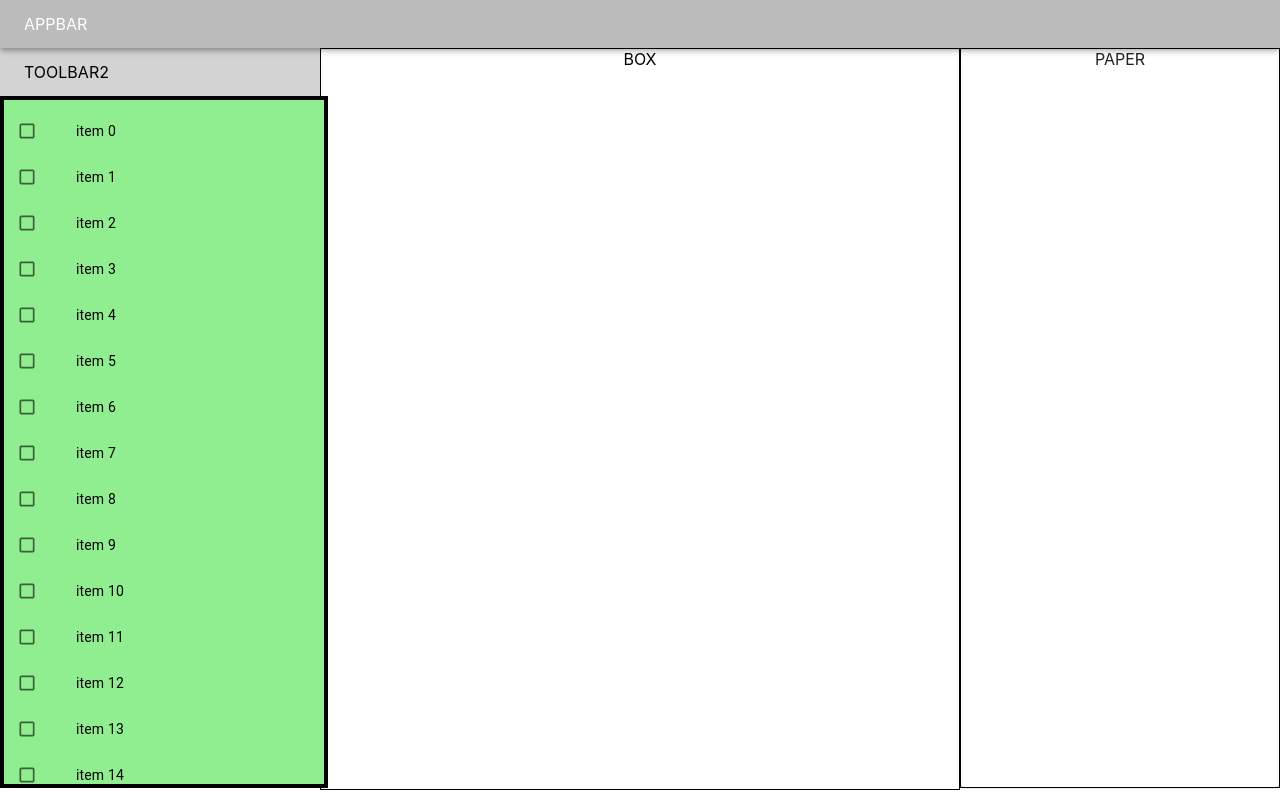
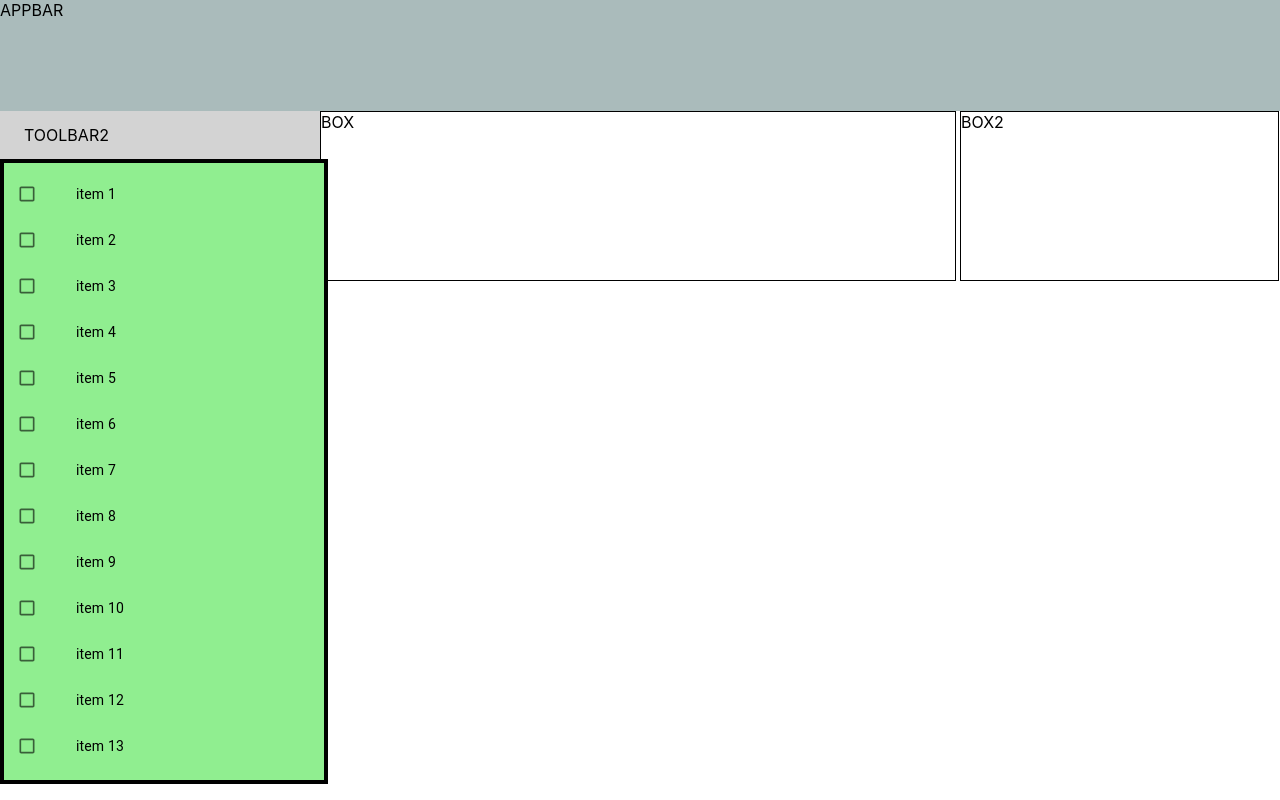
Before and after one commit to treealarm/Hann, a React (Create React App) app: page / in a window 1280 px wide. Built offline with nearby package versions, Linux system fonts and the light colour scheme.

Commit message:
regular boxes

```diff
--- a/src/App.js
+++ b/src/App.js
@@ -5,32 +5,42 @@ import { TreeControl } from './TreeControl.tsx';
 
 function App() {
   return (
-    <div className="App">
-      <Box sx={{ height: '100vh' }}>
-        <Box sx={{ flexGrow: 1 }}>
-          <AppBar sx={{ backgroundColor: '#bbbbbb' }} >
-            <Toolbar variant='dense'>APPBAR</Toolbar>
-          </AppBar>
-          <Toolbar variant='dense'>FAKE</Toolbar>
-        </Box>
-        <Grid container sx={{ height: 'calc(100% - 60px)' }}>
-          <Grid item xs={3} sx={{ height: "100%" }}>
+      <Box sx={{ height: '98vh' }}>
+        <Box sx={{ height:'111px', backgroundColor: '#aabbbb' }}>
+          APPBAR
+          </Box>
+        <Grid
+        container
+         sx={{
+            width: '100%',
+            height: 'calc(100% - 111px)'
+            }}>
+
+          <Grid item xs={3} sx={{
+           height: '100%'
+             }}>
             <TreeControl />
           </Grid>
-          <Grid item xs sx={{ minWidth: "100px" }}>
-            <Box sx={{ height: '100%', border:1 }}>
+
+          <Grid item xs sx={{ minWidth: "100px", height:'50%' }}>
+            <Box sx={{
+            width: '99%',
+            height: '50%',
+            border:1
+            }}>
               BOX
             </Box>
           </Grid>
 
-          <Grid item xs={3} sx={{ height: "100%", border:1 }}>
-            <Paper sx={{ height: "100%", overflow: 'auto', width: "100%" }}>
-              PAPER
-            </Paper>
+          <Grid item xs={3} sx={{ height: '50%'}}>
+            <Box sx={{
+            width: '99%',
+            height: '50%',
+            border:1
+            }}>BOX2</Box>
           </Grid>
         </Grid>
       </Box>
-    </div>
   );
 }
 
--- a/src/TreeControl.tsx
+++ b/src/TreeControl.tsx
@@ -21,7 +21,7 @@ export function TreeControl() {
 
   var markers:MyObject[] = [];
 
-  for (var i = 0; i < 100; i++)
+  for (var i = 1; i < 200; i++)
   {
 markers.push(
   {
@@ -52,6 +52,7 @@ markers.push(
             }}>
         <List dense sx={{
           width: "100%",
+          minHeight:'100%',
            backgroundColor: 'lightgreen'
             }}>
          {
```
